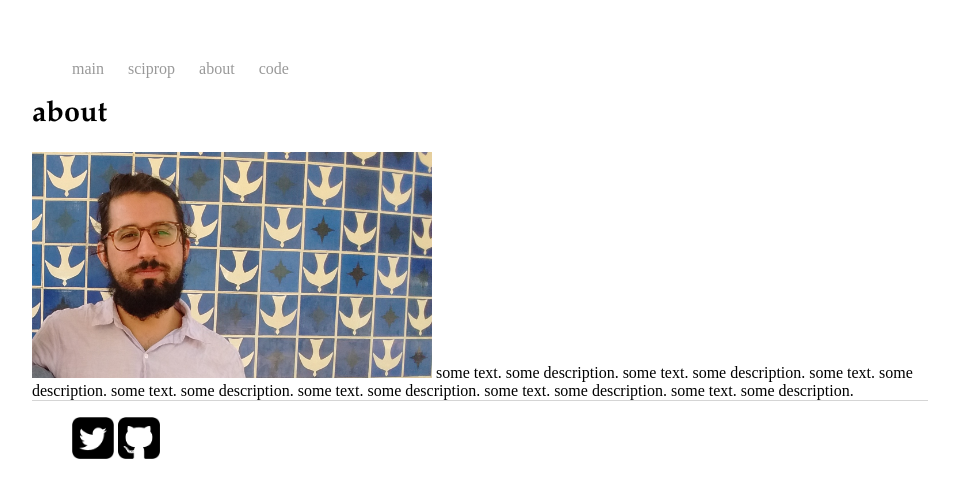
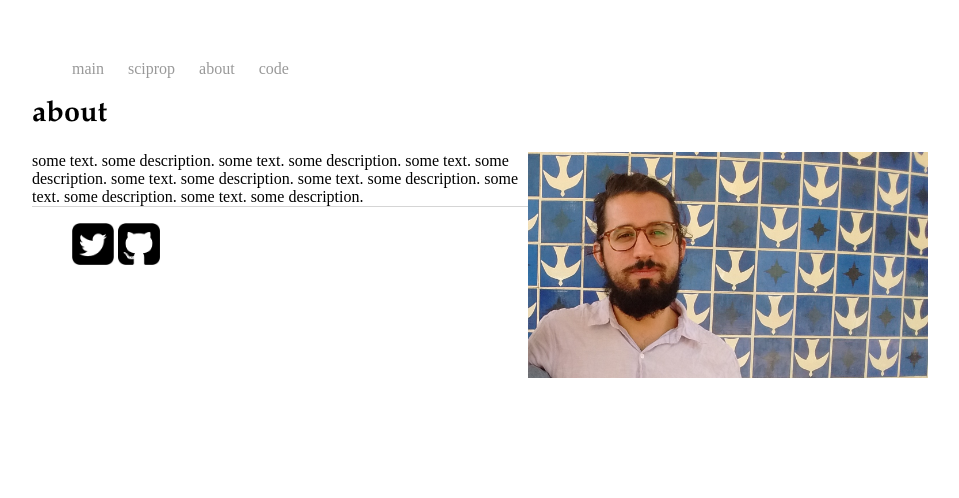
Before and after one commit to caesoma/caesoma.github.io, a Jekyll site: the page built from about/index.html, in a window 1280 px wide. Shown: the top 498 px of the page, without its empty margins (160-1119 px from the left). Built offline with Jekyll 4.4.1, drawn with Linux system fonts in a browser that asks for light colours.

Commit message:
update layout

```diff
--- a/about/index.html
+++ b/about/index.html
@@ -4,7 +4,7 @@
 ---
 <h1>{{ page.title }} </h1>
 
-<img src="/images/me.jpeg" alt="foto" style="width:400px;height:226px;border:0;", align="topright">
+<img src="/images/me.jpeg" alt="foto" style="width:400px;height:226px;border:0;", align="right">
 
   some text.
   some description.
```
